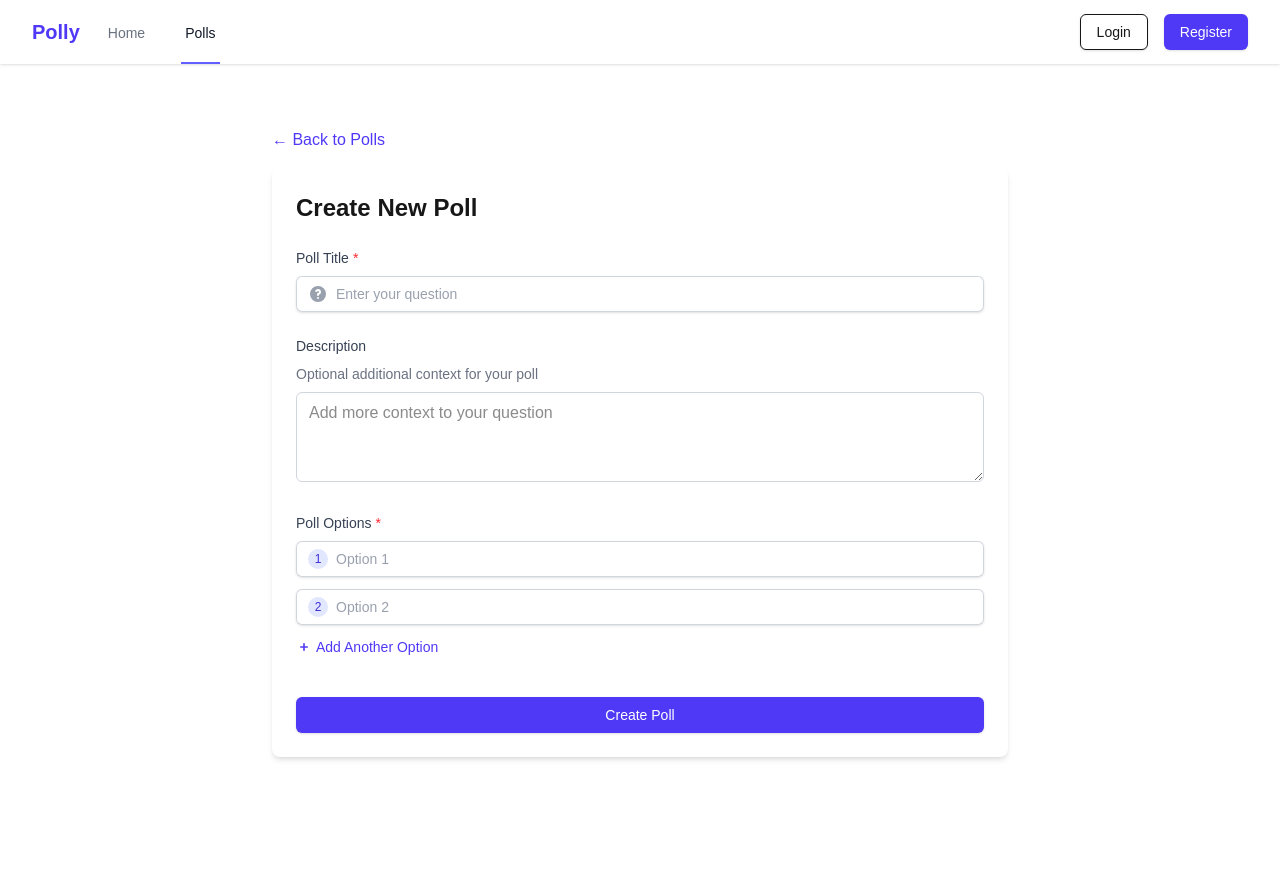
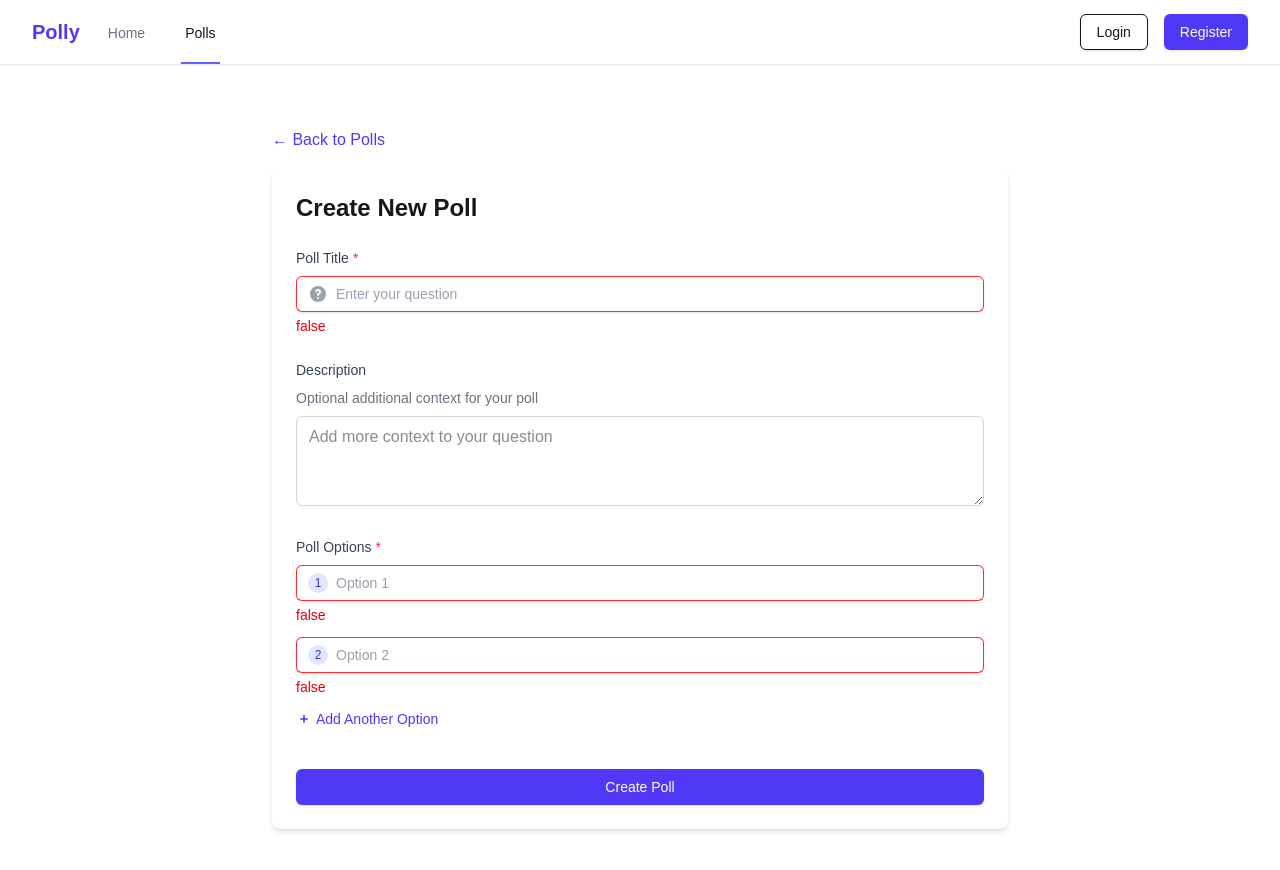
Before and after one commit to Nyakuji/alx-polly, a Next.js app: page /polls/create in a window 1280 px wide. Shown: the top 870 px of the page. Before the commit the page ends 821 px from the top, so only its background shows below. Built offline with nearby package versions, Linux system fonts and the light colour scheme; no server answers.

Commit message:
fix(polls): correct error prop type in form fields
Change error prop from boolean to string type to match component expectations

```diff
--- a/app/polls/create/page.tsx
+++ b/app/polls/create/page.tsx
@@ -183,7 +183,7 @@ export default function CreatePollPage() {
               onBlur={() => handleBlur('title')}
               placeholder="Enter your question"
               required
-              error={touched.title && !!errors.title}
+              error={touched.title && errors.title ? 'true' : 'false'}
               icon={
                 <svg className="h-5 w-5 text-gray-400" xmlns="http://www.w3.org/2000/svg" viewBox="0 0 20 20" fill="currentColor">
                   <path fillRule="evenodd" d="M18 10a8 8 0 11-16 0 8 8 0 0116 0zm-8-3a1 1 0 00-.867.5 1 1 0 11-1.731-1A3 3 0 0113 8a3.001 3.001 0 01-2 2.83V11a1 1 0 11-2 0v-1a1 1 0 011-1 1 1 0 100-2zm0 8a1 1 0 100-2 1 1 0 000 2z" clipRule="evenodd" />
@@ -224,7 +224,7 @@ export default function CreatePollPage() {
                         onBlur={() => handleBlur('option', index)}
                         placeholder={`Option ${index + 1}`}
                         required
-                        error={touched.options[index] && !!errors.optionErrors?.[index]}
+                        error={(touched.options[index] && errors.optionErrors?.[index]) ? 'true' : 'false'}
                         icon={
                           <span className="flex h-5 w-5 items-center justify-center rounded-full bg-indigo-100 text-xs font-medium text-indigo-700">
                             {index + 1}
```
